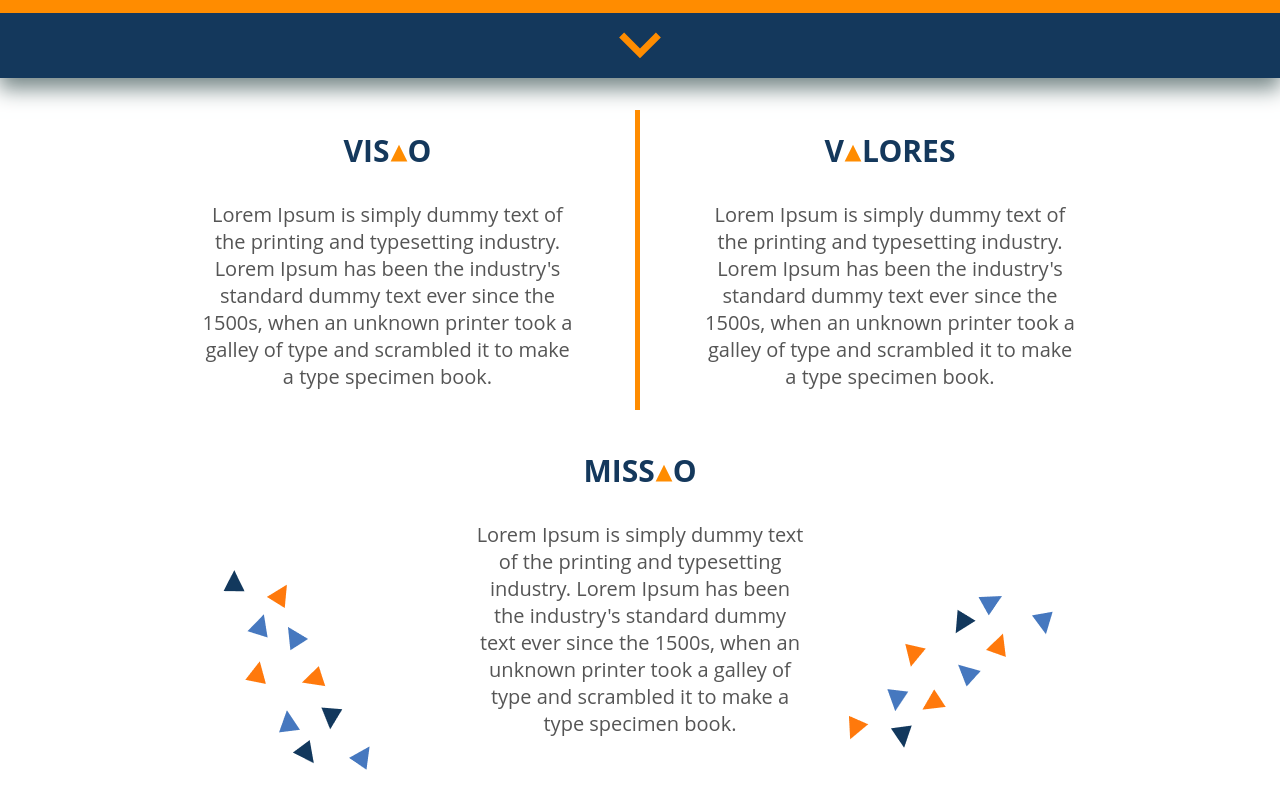
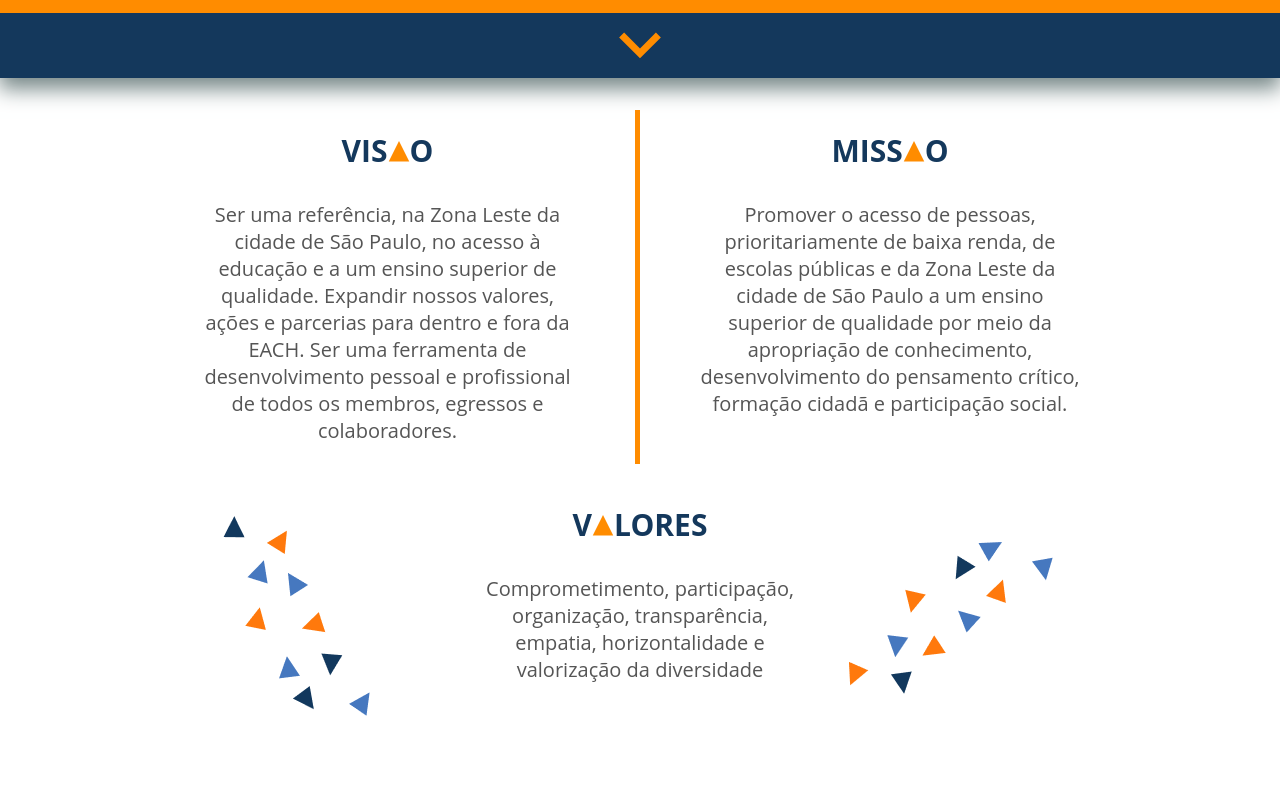
Before and after one commit to cursinhoeachusp/site-cpe-dh, a React (Create React App) app: page / in a window 1280 px wide. Shown: the part 785-1580 px from the top of the page. Built offline with nearby package versions, Linux system fonts and the light colour scheme; a web font is replaced by a local one.

Commit message:
edit: troca dos textos de missao, valores e visao

```diff
--- a/src/pages/Home/index.js
+++ b/src/pages/Home/index.js
@@ -20,40 +20,36 @@ export default function Home() {
         </div>
         <section className="items" id="items">
           <div >
-            <h2>VIS<svg width="18" height="18" viewBox="0 0 18 18" fill="none" xmlns="http://www.w3.org/2000/svg">
+            <h2>VIS<svg width="22" height="22" viewBox="0 0 18 18" fill="none" xmlns="http://www.w3.org/2000/svg">
               <path d="M9 0.804688L17.4023 17.5977H0.597656L9 0.804688Z" />
             </svg>
 O</h2>
             <div className="texto">
-              Lorem Ipsum is simply dummy text of the printing and typesetting industry.
-              Lorem Ipsum has been the industry's standard dummy text ever since the 1500s,
-              when an unknown printer took a galley of type and scrambled it to make a type specimen book.
+              Ser uma referência, na Zona Leste da cidade de São Paulo, no acesso à educação e a um ensino superior de qualidade. Expandir nossos valores, ações e parcerias para dentro e fora da EACH. Ser uma ferramenta de desenvolvimento pessoal e profissional de todos os membros, egressos e colaboradores.
+
             </div>
           </div>
           <div >
-            <h2>V<svg width="18" height="18" viewBox="0 0 18 18" fill="none" xmlns="http://www.w3.org/2000/svg">
+            <h2>MISS<svg width="22" height="22" viewBox="0 0 18 18" fill="none" xmlns="http://www.w3.org/2000/svg">
+              <path d="M9 0.804688L17.4023 17.5977H0.597656L9 0.804688Z" />
+            </svg>
+O</h2>
+            <div className="texto">
+              Promover o acesso de pessoas, prioritariamente de baixa renda, de escolas públicas e da Zona Leste da cidade de São Paulo a um ensino superior de qualidade por meio da apropriação de conhecimento, desenvolvimento do pensamento crítico, formação cidadã e participação social.
+            </div>
+
+          </div>
+          <div >
+            <h2>V<svg width="22" height="22" viewBox="0 0 18 18" fill="none" xmlns="http://www.w3.org/2000/svg">
               <path d="M9 0.804688L17.4023 17.5977H0.597656L9 0.804688Z" />
             </svg>
 LORES</h2>
             <div className="texto">
-              Lorem Ipsum is simply dummy text of the printing and typesetting industry.
-              Lorem Ipsum has been the industry's standard dummy text ever since the 1500s,
-              when an unknown printer took a galley of type and scrambled it to make a type specimen book.
+              Comprometimento, participação, organização, transparência, empatia, horizontalidade e valorização da diversidade
             </div>
 
           </div>
-          <div >
-            <h2>MISS<svg width="18" height="18" viewBox="0 0 18 18" fill="none" xmlns="http://www.w3.org/2000/svg">
-              <path d="M9 0.804688L17.4023 17.5977H0.597656L9 0.804688Z" />
-            </svg>
-O</h2>
-            <div className="texto">
-              Lorem Ipsum is simply dummy text of the printing and typesetting industry.
-              Lorem Ipsum has been the industry's standard dummy text ever since the 1500s,
-              when an unknown printer took a galley of type and scrambled it to make a type specimen book.
-            </div>
 
-          </div>
         </section>
       </section>
     </main>
--- a/src/pages/Home/style.css
+++ b/src/pages/Home/style.css
@@ -23,6 +23,8 @@ html {
   width: 100vw;
   display: grid;
   box-shadow: 0 10px 20px 1px #788;
+  transition: 0.5s;
+
 }
 
 .container .background-img {
@@ -98,4 +100,14 @@ html {
     transition: 2s;
     height: 200px;
   }
+
+  .container .slide {
+    height: 60px;
+    border-top: solid 10px darkorange;
+
+  }
+
+  .container .slide svg {
+    width: 2em;
+  }
 }
```
